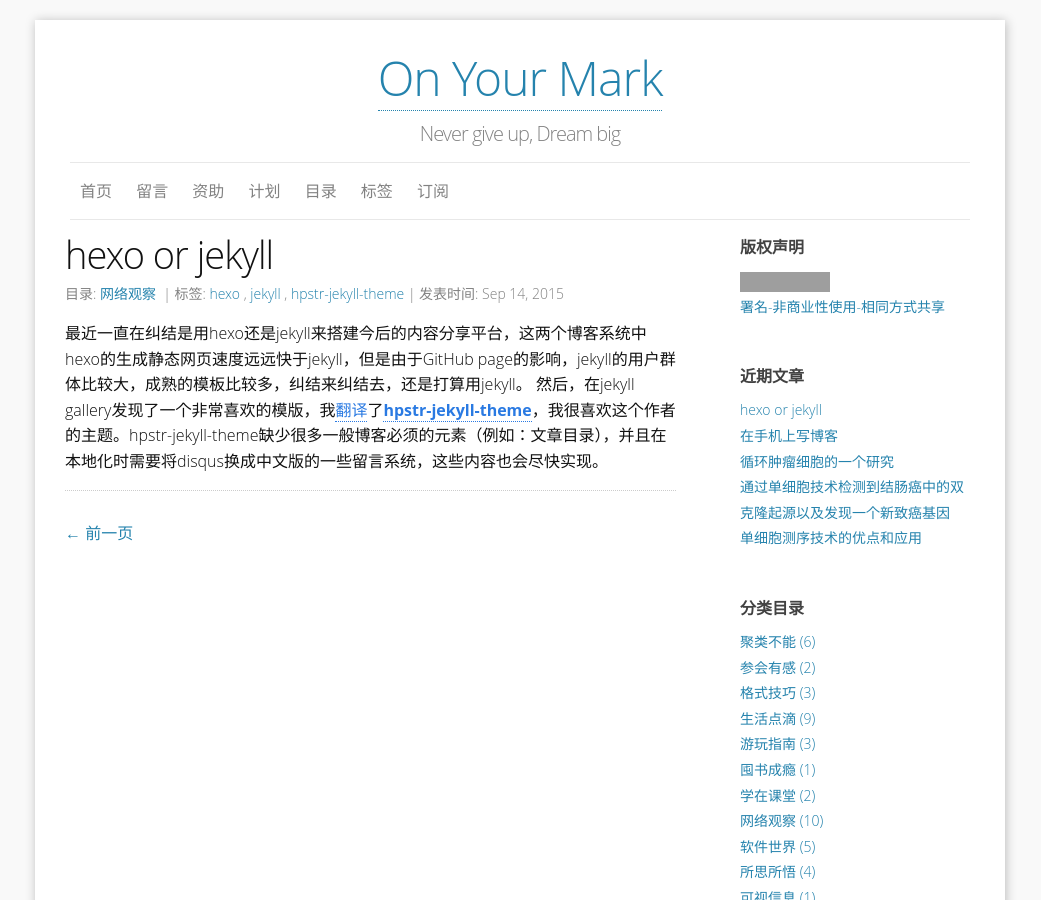
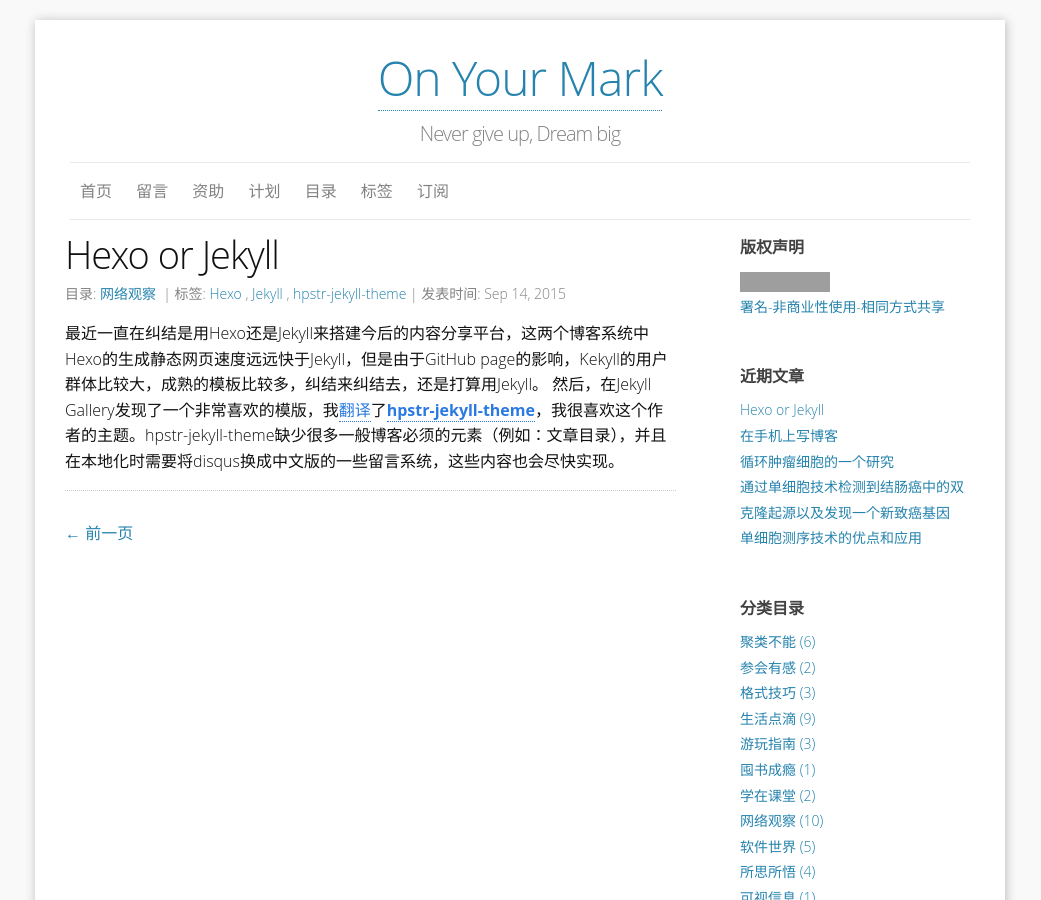
Before and after one commit to yulijia/cn, a Jekyll site: the page built from _posts/2015-09-14-hexo-or-jekyll.md, in a window 1280 px wide and 900 px high. Shown: the whole window, without its empty margins (120-1161 px from the left). Built offline with Jekyll 4.4.1, drawn with Linux system fonts in a browser that asks for light colours; some web fonts are replaced; comment, search, counter and statistics services are not loaded; grey boxes are pictures that could not be loaded.

Commit message:
use capital letters

```diff
--- a/_posts/2015-09-14-hexo-or-jekyll.md
+++ b/_posts/2015-09-14-hexo-or-jekyll.md
@@ -1,14 +1,14 @@
 ---
 published: ture
 layout: post
-title: "hexo or jekyll"
+title: "Hexo or Jekyll"
 author: Yu
 categories: 网络观察
 tags:
-- hexo
-- jekyll
+- Hexo
+- Jekyll
 - hpstr-jekyll-theme
 ---
 
-最近一直在纠结是用hexo还是jekyll来搭建今后的内容分享平台，这两个博客系统中hexo的生成静态网页速度远远快于jekyll，但是由于GitHub page的影响，jekyll的用户群体比较大，成熟的模板比较多，纠结来纠结去，还是打算用jekyll。
-然后，在jekyll gallery发现了一个非常喜欢的模版，我[翻译](https://github.com/yulijia/hpstr-jekyll-theme/tree/zh-cn)了**[hpstr-jekyll-theme](https://github.com/mmistakes/hpstr-jekyll-theme)**，我很喜欢这个作者的主题。hpstr-jekyll-theme缺少很多一般博客必须的元素（例如：文章目录），并且在本地化时需要将disqus换成中文版的一些留言系统，这些内容也会尽快实现。
+最近一直在纠结是用Hexo还是Jekyll来搭建今后的内容分享平台，这两个博客系统中Hexo的生成静态网页速度远远快于Jekyll，但是由于GitHub page的影响，Kekyll的用户群体比较大，成熟的模板比较多，纠结来纠结去，还是打算用Jekyll。
+然后，在Jekyll Gallery发现了一个非常喜欢的模版，我[翻译](https://github.com/yulijia/hpstr-jekyll-theme/tree/zh-cn)了**[hpstr-jekyll-theme](https://github.com/mmistakes/hpstr-jekyll-theme)**，我很喜欢这个作者的主题。hpstr-jekyll-theme缺少很多一般博客必须的元素（例如：文章目录），并且在本地化时需要将disqus换成中文版的一些留言系统，这些内容也会尽快实现。
```
